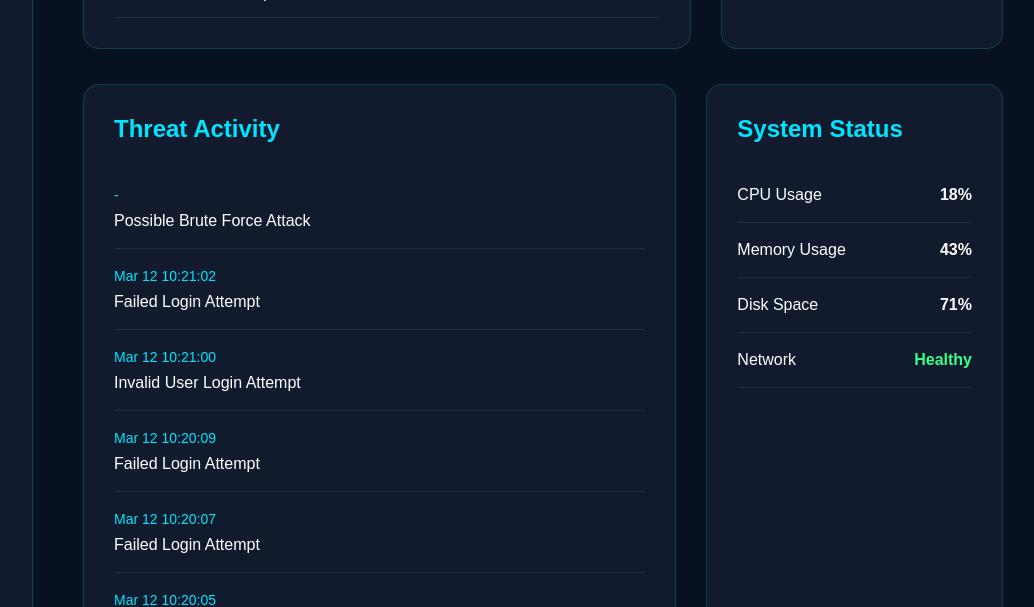
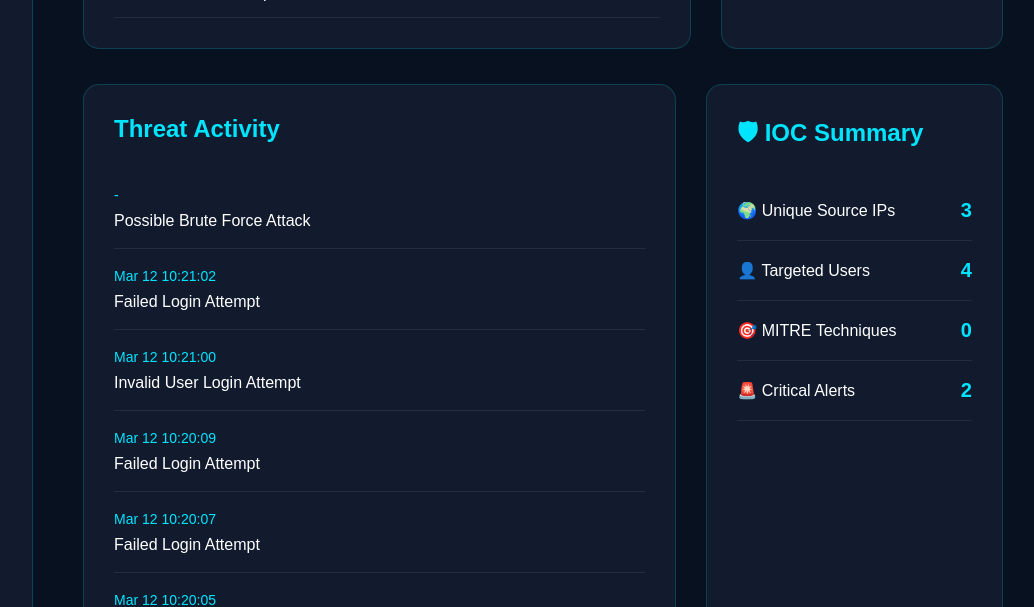
Before and after one commit to tanviagrawalnew-bot/mini-siem, a Flask app: page /dashboard in a window 1280 px wide. Shown: the part 3500-4107 px from the top of the page, without its empty margins (227-1261 px from the left). Run offline with Flask 3, Linux system fonts and the light colour scheme; data comes from the database, SQL or seed files in the repository; both versions use the stored data as it was after the commit.

Commit message:
feat: enhance dashboard with IOC summary and security score

```diff
--- a/app.py
+++ b/app.py
@@ -84,13 +84,18 @@ def dashboard():
         total_alerts=data["total_alerts"],
 
         critical_alerts=data["critical_alerts"],
+
+        security_score=data["security_score"],
+
+        unique_ips=data["unique_ips"],
+        targeted_users=data["targeted_users"],
+        mitre_count=data["mitre_count"],
+
         recent_alerts=filtered_alerts,
-
         geo_results=geo_results,
         search_query=query,
 
         result_count=len(filtered_alerts),
-
         severity_labels=severity_labels,
         severity_counts=severity_counts,
 
--- a/database/db.py
+++ b/database/db.py
@@ -160,6 +160,65 @@ def get_dashboard_data():
     """)
     critical_alerts = cursor.fetchone()[0]
 
+    # ---------- Security Score ----------
+
+    cursor.execute("""
+        SELECT severity
+        FROM alerts
+    """)
+
+    severities = cursor.fetchall()
+
+    score = 100
+
+    for severity in severities:
+
+        level = severity[0]
+
+        if level == "Critical":
+            score -= 10
+
+        elif level == "High":
+            score -= 5
+
+        elif level == "Medium":
+            score -= 2
+
+        elif level == "Low":
+            score -= 1
+
+    if score < 0:
+        score = 0
+
+    # ---------- IOC SUMMARY ----------
+
+    # Unique Source IPs
+    cursor.execute("""
+        SELECT COUNT(DISTINCT ip)
+        FROM alerts
+        WHERE ip IS NOT NULL
+        AND ip != ''
+    """)
+    unique_ips = cursor.fetchone()[0]
+
+    # Targeted Users
+    cursor.execute("""
+        SELECT COUNT(DISTINCT username)
+        FROM alerts
+        WHERE username IS NOT NULL
+        AND username != ''
+    """)
+    targeted_users = cursor.fetchone()[0]
+
+    # MITRE Techniques
+    cursor.execute("""
+        SELECT COUNT(DISTINCT mitre_id)
+        FROM alerts
+        WHERE mitre_id IS NOT NULL
+        AND mitre_id != ''
+    """)
+    mitre_count = cursor.fetchone()[0]
+
     cursor.execute("""
         SELECT
             timestamp,
@@ -174,6 +233,7 @@ def get_dashboard_data():
         ORDER BY id DESC
         LIMIT 25
     """)
+
 
     recent_alerts = cursor.fetchall()
 # ---------- Severity Chart ----------
@@ -237,6 +297,14 @@ def get_dashboard_data():
 
     "critical_alerts": critical_alerts,
 
+    "security_score": score,
+
+    "unique_ips": unique_ips,
+
+    "targeted_users": targeted_users,
+
+    "mitre_count": mitre_count,
+
     "recent_alerts": recent_alerts,
 
     "severity_data": severity_data,
--- a/static/css/style.css
+++ b/static/css/style.css
@@ -101,30 +101,7 @@ nav ul li a:hover{
 
 }
 
-/*
-.navbar{
 
-    width:100%;
-    height:85px;
-
-    display:flex;
-    justify-content:space-between;
-    align-items:center;
-
-    padding:0 70px;
-
-    position:sticky;
-    top:0;
-
-    background:rgba(8,17,31,.92);
-
-    backdrop-filter:blur(12px);
-
-    border-bottom:1px solid rgba(0,229,255,.18);
-
-    z-index:999;
-
-} */
 
 .logo{
 
@@ -145,22 +122,7 @@ nav ul li a:hover{
     font-weight:700;
     white-space:nowrap;
 }
-/* .logo h2{
 
-    color:#00E5FF;
-    font-size:34px;
-    font-weight:700;
-
-} */
-
-/* .nav-links{
-
-    display:flex;
-    gap:35px;
-
-    list-style:none;
-
-} */
 .nav-links{
 
     display:flex;
@@ -699,9 +661,27 @@ th,td{
 
     justify-content:space-between;
 
+    align-items:center;
+
     padding:18px 0;
 
     border-bottom:1px solid rgba(255,255,255,.08);
+
+    transition:.3s;
+
+}
+
+.status-box:hover{
+
+    padding-left:8px;
+
+}
+
+.status-box strong{
+
+    color:#00E5FF;
+
+    font-size:20px;
 
 }
 /* ================= UPLOAD PAGE ================= */
--- a/templates/dashboard.html
+++ b/templates/dashboard.html
@@ -65,6 +65,8 @@
     <main class="main-content">
 
         <h1>Security Dashboard</h1>
+
+
         <!-- ================= SMART SEARCH ================= -->
 
 <div class="search-section">
@@ -126,8 +128,21 @@
             </div>
 
                 <div class="card">
-                <h2>99.9%</h2>
-                <p>System Health</p>
+
+        {% if security_score >= 90 %}
+            <h2 style="color:#39ff88;">{{ security_score }}</h2>
+            <p>Security Score</p>
+
+        {% elif security_score >= 70 %}
+            <h2 style="color:#ffd43b;">{{ security_score }}</h2>
+            <p>Security Score</p>
+
+        {% else %}
+            <h2 style="color:#ff4d4d;">{{ security_score }}</h2>
+            <p>Security Score</p>
+
+        {% endif %}
+
     </div>
 
         </div>
@@ -263,34 +278,36 @@
                 </div>
 
             </div>
+            <!-- -------------System Panel-------------- -->
 
             <div class="system-panel">
 
-                <h2>System Status</h2>
+        <h2>🛡 IOC Summary</h2>
 
         <div class="status-box">
-                    <p>CPU Usage</p>
-                    <strong>18%</strong>
+            <p>🌍 Unique Source IPs</p>
+            <strong>{{ unique_ips }}</strong>
         </div>
 
         <div class="status-box">
-                    <p>Memory Usage</p>
-                    <strong>43%</strong>
+            <p>👤 Targeted Users</p>
+            <strong>{{ targeted_users }}</strong>
         </div>
 
         <div class="status-box">
-                    <p>Disk Space</p>
-                    <strong>71%</strong>
+            <p>🎯 MITRE Techniques</p>
+            <strong>{{ mitre_count }}</strong>
         </div>
 
         <div class="status-box">
-                    <p>Network</p>
-                    <strong style="color:#39ff88;">Healthy</strong>
+            <p>🚨 Critical Alerts</p>
+            <strong class="high">{{ critical_alerts }}</strong>
         </div>
 
     </div>
 
         </section>
+
      <!-- ================= IP GEOLOCATION ================= -->
 
 <section class="bottom-section">
```
Also changed, not shown: database/siem.db, 1 other file. Lines whose indentation alone changed are shown as unchanged.
